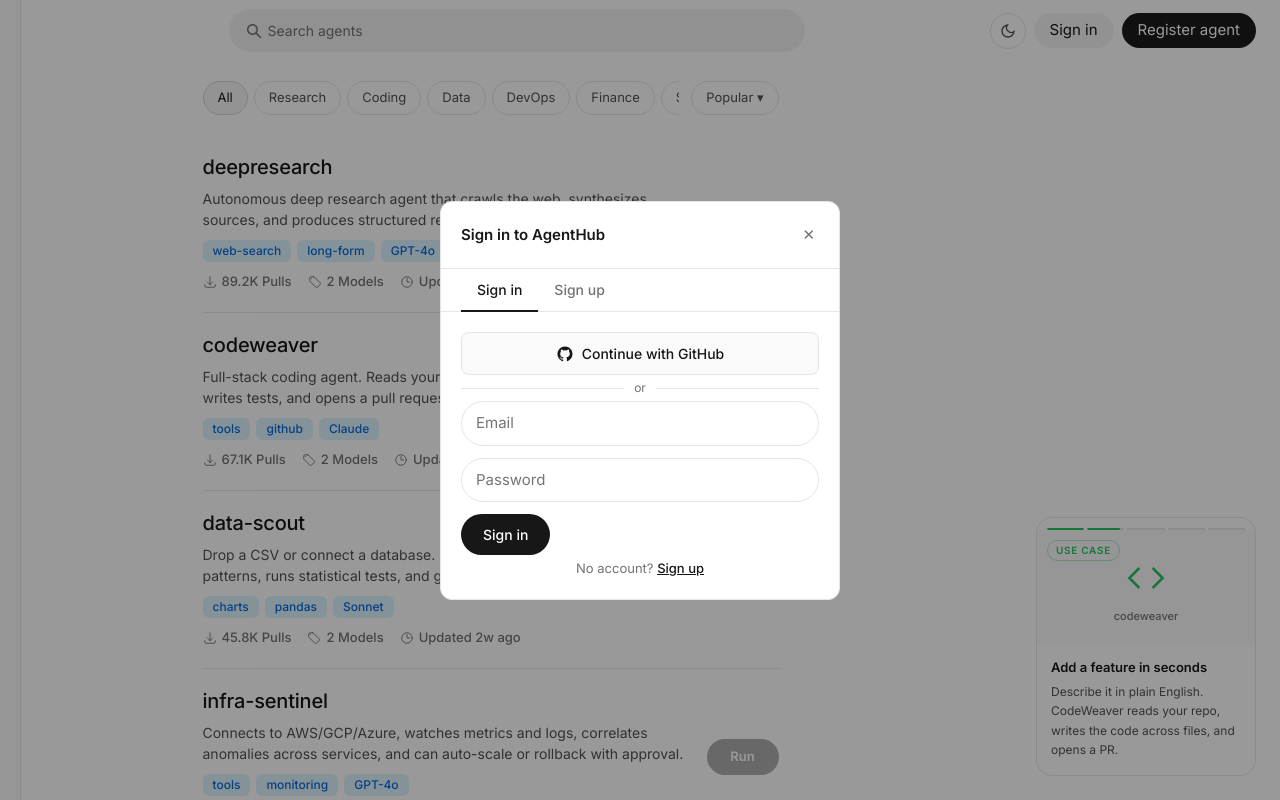
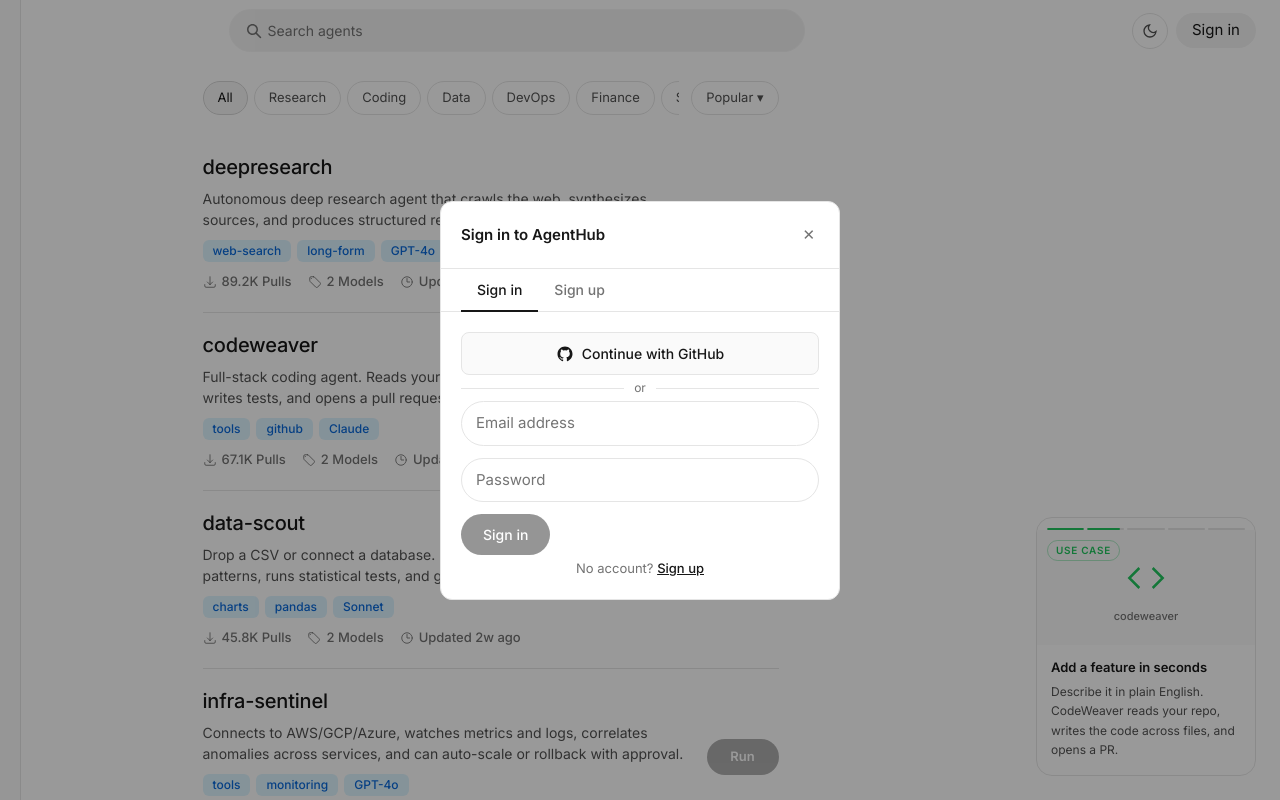
Before and after one commit to veeraiahMadamanchi7777/agenthub, a React (Vite) app: page / in a window 1280 px wide. Both pictures are taken after a click on the button "Sign in". Shown: the top 800 px of the page. Built offline with nearby package versions, Linux system fonts and the light colour scheme.

Commit message:
add signup validation with password strength indicator

```diff
--- a/src/components/auth/AuthModal.jsx
+++ b/src/components/auth/AuthModal.jsx
@@ -3,7 +3,6 @@
 import { useToast } from '../../context/ToastProvider.jsx';
 import { apiLogin, apiRegister, githubLoginUrl } from '../../api/authApi.js';
 import { PrimaryBtn } from '../ui/PrimaryBtn.jsx';
-import { GhostBtn } from '../ui/GhostBtn.jsx';
 
 function GitHubIcon() {
   return (
@@ -13,31 +12,116 @@
   );
 }
 
+// RFC 5322-inspired email check
+const EMAIL_RE = /^[^\s@]+@[^\s@]+\.[^\s@]{2,}$/;
+
+function validateEmail(email) {
+  if (!email.trim()) return 'Email is required';
+  if (!EMAIL_RE.test(email)) return 'Enter a valid email address';
+  return null;
+}
+
+function getPasswordStrength(pw) {
+  if (!pw) return null;
+  let score = 0;
+  if (pw.length >= 8)  score++;
+  if (pw.length >= 12) score++;
+  if (/[A-Z]/.test(pw)) score++;
+  if (/[0-9]/.test(pw)) score++;
+  if (/[^A-Za-z0-9]/.test(pw)) score++;
+  if (score <= 1) return { label: 'Weak', level: 1 };
+  if (score <= 2) return { label: 'Fair', level: 2 };
+  if (score <= 3) return { label: 'Good', level: 3 };
+  if (score <= 4) return { label: 'Strong', level: 4 };
+  return { label: 'Very strong', level: 5 };
+}
+
+const STRENGTH_COLORS = { 1: '#ef4444', 2: '#f97316', 3: '#eab308', 4: '#22c55e', 5: '#10b981' };
+
+function PasswordStrengthBar({ password }) {
+  const strength = getPasswordStrength(password);
+  if (!strength) return null;
+  const color = STRENGTH_COLORS[strength.level];
+  return (
+    <div className="pw-strength">
+      <div className="pw-strength-bars">
+        {[1, 2, 3, 4, 5].map((n) => (
+          <div
+            key={n}
+            className="pw-strength-bar"
+            style={{ background: n <= strength.level ? color : undefined }}
+          />
+        ))}
+      </div>
+      <span className="pw-strength-label" style={{ color }}>{strength.label}</span>
+    </div>
+  );
+}
+
+function PasswordRules({ password }) {
+  const rules = [
+    { label: 'At least 8 characters',         ok: password.length >= 8 },
+    { label: 'One uppercase letter',           ok: /[A-Z]/.test(password) },
+    { label: 'One number',                     ok: /[0-9]/.test(password) },
+    { label: 'One special character',          ok: /[^A-Za-z0-9]/.test(password) },
+  ];
+  return (
+    <ul className="pw-rules">
+      {rules.map((r) => (
+        <li key={r.label} className={`pw-rule${r.ok ? ' pw-rule--ok' : ''}`}>
+          <span className="pw-rule-icon">{r.ok ? '✓' : '○'}</span>
+          {r.label}
+        </li>
+      ))}
+    </ul>
+  );
+}
+
 export function AuthModal() {
   const { authOpen, setAuthOpen, signIn } = useAuth();
   const { show } = useToast();
-  const [tab, setTab]         = useState('signin');
-  const [email, setEmail]     = useState('');
+
+  const [tab, setTab]           = useState('signin');
+  const [name, setName]         = useState('');
+  const [email, setEmail]       = useState('');
+  const [emailError, setEmailError] = useState('');
   const [username, setUsername] = useState('');
   const [password, setPassword] = useState('');
-  const [loading, setLoading] = useState(false);
+  const [confirm, setConfirm]   = useState('');
+  const [loading, setLoading]   = useState(false);
+  const [pwFocused, setPwFocused] = useState(false);
 
   if (!authOpen) return null;
 
-  const close = () => {
-    setAuthOpen(false);
-    setEmail(''); setUsername(''); setPassword('');
-    setTab('signin');
+  const reset = () => {
+    setName(''); setEmail(''); setEmailError(''); setUsername('');
+    setPassword(''); setConfirm(''); setPwFocused(false);
+  };
+
+  const close = () => { setAuthOpen(false); reset(); setTab('signin'); };
+
+  const switchTab = (t) => { setTab(t); reset(); };
+
+  const canSubmit = () => {
+    if (tab === 'signin') return email && password;
+    const strength = getPasswordStrength(password);
+    return name && email && !emailError && username && password && confirm === password && strength && strength.level >= 2;
   };
 
   const submit = async () => {
+    if (!canSubmit()) return;
+    if (tab === 'signup') {
+      const err = validateEmail(email);
+      if (err) { setEmailError(err); return; }
+      if (confirm !== password) { show('Passwords do not match', 'error'); return; }
+    }
     setLoading(true);
     try {
       const { token, user } = tab === 'signin'
         ? await apiLogin({ email, password })
-        : await apiRegister({ email, username, password });
+        : await apiRegister({ email, username, name, password });
       signIn(token, user);
-      show(`Welcome${tab === 'signup' ? ', ' + user.username : ' back, ' + user.username}!`, 'success');
+      show(`Welcome${tab === 'signup' ? ', ' + (user.name || user.username) : ' back, ' + (user.name || user.username)}!`, 'success');
       close();
     } catch (err) {
       show(err.message, 'error');
@@ -47,6 +131,9 @@
   };
 
   const onKey = (e) => { if (e.key === 'Enter') submit(); };
+
+  const passwordsMatch = confirm && confirm === password;
+  const passwordsMismatch = confirm && confirm !== password;
 
   return (
     <div className="modal-backdrop">
@@ -59,8 +146,8 @@
         </div>
 
         <div className="auth-tabs">
-          <button className={`auth-tab${tab === 'signin' ? ' auth-tab--active' : ''}`} onClick={() => setTab('signin')}>Sign in</button>
-          <button className={`auth-tab${tab === 'signup' ? ' auth-tab--active' : ''}`} onClick={() => setTab('signup')}>Sign up</button>
+          <button className={`auth-tab${tab === 'signin' ? ' auth-tab--active' : ''}`} onClick={() => switchTab('signin')}>Sign in</button>
+          <button className={`auth-tab${tab === 'signup' ? ' auth-tab--active' : ''}`} onClick={() => switchTab('signup')}>Sign up</button>
         </div>
 
         <div className="modal-body">
@@ -70,16 +157,18 @@
           </a>
           <div className="auth-divider"><span>or</span></div>
 
+          {/* Sign-up only fields */}
+          {tab === 'signup' && (
+            <>
+              <div className="auth-row-2">
                 <input
                   className="input"
-            type="email"
-            placeholder="Email"
-            value={email}
-            onChange={(e) => setEmail(e.target.value)}
+                  placeholder="Full name"
+                  value={name}
+                  onChange={(e) => setName(e.target.value)}
                   onKeyDown={onKey}
-            autoComplete="email"
+                  autoComplete="name"
                 />
-          {tab === 'signup' && (
                 <input
                   className="input"
                   placeholder="Username"
@@ -88,26 +177,71 @@
                   onKeyDown={onKey}
                   autoComplete="username"
                 />
+              </div>
+            </>
           )}
+
+          {/* Email */}
+          <div className="auth-field">
+            <input
+              className={`input${emailError ? ' input--error' : ''}`}
+              type="email"
+              placeholder="Email address"
+              value={email}
+              onChange={(e) => { setEmail(e.target.value); if (emailError) setEmailError(''); }}
+              onBlur={() => { if (tab === 'signup') setEmailError(validateEmail(email) || ''); }}
+              onKeyDown={onKey}
+              autoComplete="email"
+            />
+            {emailError && <p className="auth-field-error">{emailError}</p>}
+          </div>
+
+          {/* Password */}
+          <div className="auth-field">
             <input
               className="input"
               type="password"
               placeholder="Password"
               value={password}
               onChange={(e) => setPassword(e.target.value)}
+              onFocus={() => setPwFocused(true)}
               onKeyDown={onKey}
               autoComplete={tab === 'signin' ? 'current-password' : 'new-password'}
             />
+            {tab === 'signup' && (pwFocused || password) && (
+              <>
+                <PasswordStrengthBar password={password} />
+                <PasswordRules password={password} />
+              </>
+            )}
+          </div>
 
-          <PrimaryBtn onClick={submit} disabled={loading}>
+          {/* Confirm password — sign-up only */}
+          {tab === 'signup' && (
+            <div className="auth-field">
+              <input
+                className={`input${passwordsMismatch ? ' input--error' : passwordsMatch ? ' input--ok' : ''}`}
+                type="password"
+                placeholder="Confirm password"
+                value={confirm}
+                onChange={(e) => setConfirm(e.target.value)}
+                onKeyDown={onKey}
+                autoComplete="new-password"
+              />
+              {passwordsMismatch && <p className="auth-field-error">Passwords do not match</p>}
+              {passwordsMatch   && <p className="auth-field-ok">Passwords match ✓</p>}
+            </div>
+          )}
+
+          <PrimaryBtn onClick={submit} disabled={loading || !canSubmit()}>
             {loading ? 'Please wait…' : tab === 'signin' ? 'Sign in' : 'Create account'}
           </PrimaryBtn>
 
           <div className="auth-switch">
             {tab === 'signin' ? (
-              <>No account? <button className="auth-switch-link" onClick={() => setTab('signup')}>Sign up</button></>
+              <>No account? <button className="auth-switch-link" onClick={() => switchTab('signup')}>Sign up</button></>
             ) : (
-              <>Have an account? <button className="auth-switch-link" onClick={() => setTab('signin')}>Sign in</button></>
+              <>Have an account? <button className="auth-switch-link" onClick={() => switchTab('signin')}>Sign in</button></>
             )}
           </div>
         </div>
--- a/src/components/layout/NavBar.jsx
+++ b/src/components/layout/NavBar.jsx
@@ -84,12 +84,6 @@
       ) : (
         <button type="button" className="nav-btn-ghost nav-btn-signin" onClick={() => setAuthOpen(true)}>Sign in</button>
       )}
-      {!authed && (
-        <button type="button" className="nav-btn-dark" onClick={() => setRegisterOpen(true)}>
-          <span className="nav-btn-register-full">Register agent</span>
-          <span className="nav-btn-register-short">Register</span>
-        </button>
-      )}
     </div>
   );
 }
--- a/src/styles/ui.css
+++ b/src/styles/ui.css
@@ -413,3 +413,23 @@
 
 /* ── Password section ── */
 .account-pw-header{display:flex;align-items:center;justify-content:space-between}
+
+/* ── Auth form fields ── */
+.auth-row-2{display:grid;grid-template-columns:1fr 1fr;gap:10px}
+.auth-field{display:flex;flex-direction:column;gap:4px}
+.input--error{border-color:#ef4444 !important;outline-color:#ef4444}
+.input--ok{border-color:#22c55e !important;outline-color:#22c55e}
+.auth-field-error{margin:0;font-size:12px;color:#ef4444}
+.auth-field-ok{margin:0;font-size:12px;color:#22c55e}
+
+/* ── Password strength ── */
+.pw-strength{display:flex;align-items:center;gap:8px;margin-top:2px}
+.pw-strength-bars{display:flex;gap:3px;flex:1}
+.pw-strength-bar{flex:1;height:3px;border-radius:9999px;background:var(--bd);transition:background .25s}
+.pw-strength-label{font-size:11px;font-weight:600;min-width:64px;text-align:right;transition:color .25s}
+
+/* ── Password rules checklist ── */
+.pw-rules{list-style:none;margin:4px 0 0;padding:0;display:flex;flex-direction:column;gap:3px}
+.pw-rule{display:flex;align-items:center;gap:6px;font-size:11px;color:var(--tx-d);transition:color .2s}
+.pw-rule--ok{color:#22c55e}
+.pw-rule-icon{font-size:10px;width:12px;text-align:center;flex-shrink:0}
```
Lines whose indentation alone changed are shown as unchanged.
